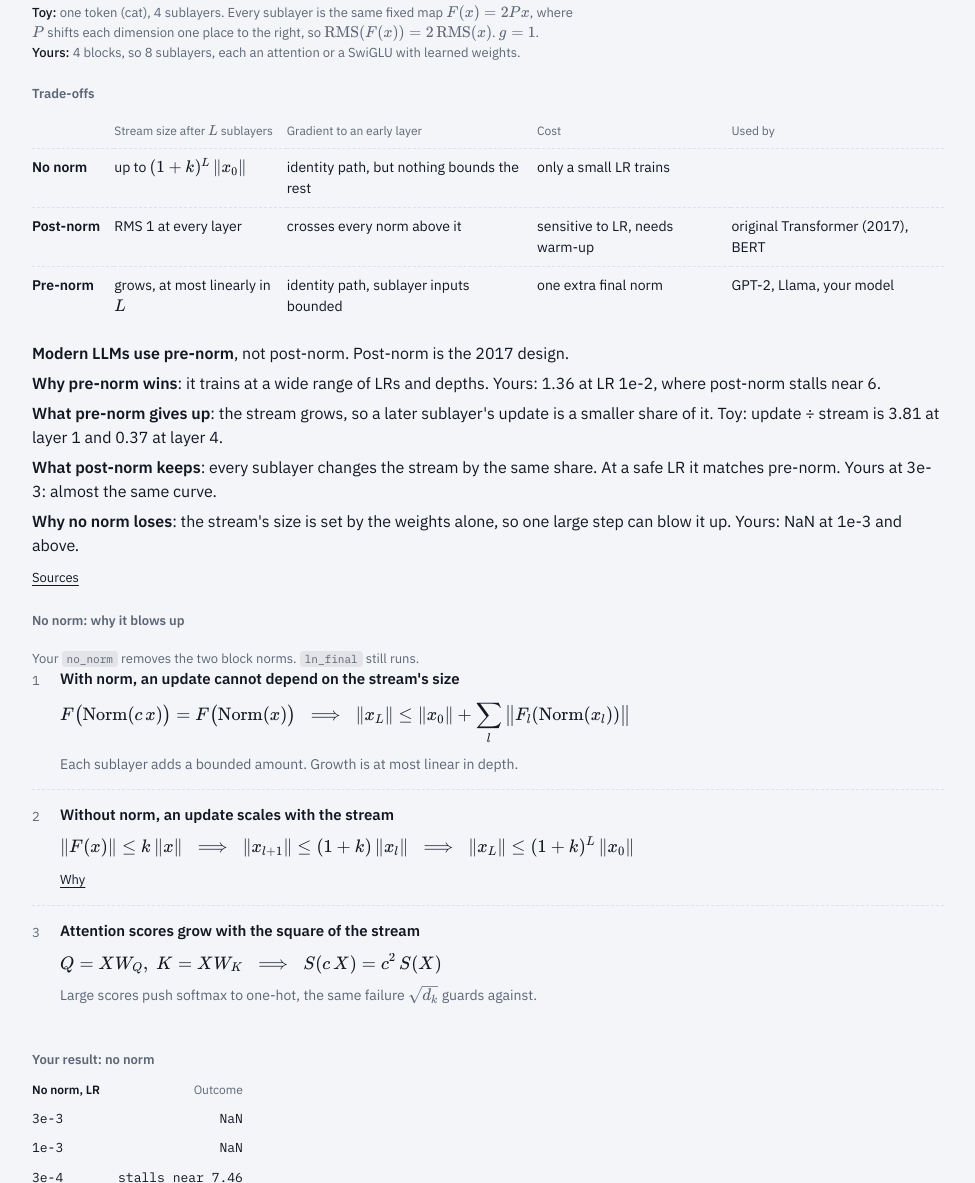
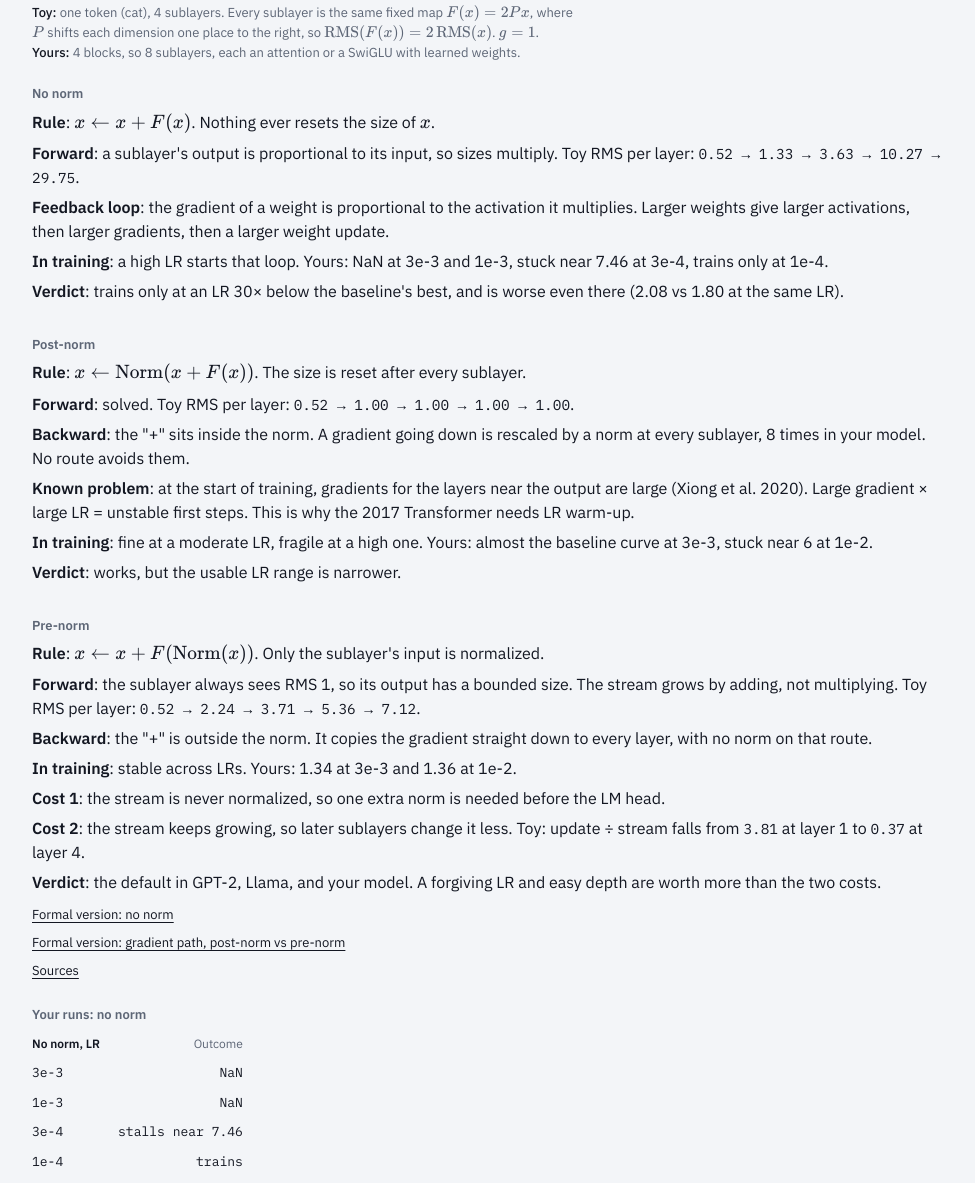
Before and after one commit to ym820/llm-notebook, a plain HTML site: page rmsnorm.html in a window 1280 px wide. Shown: the part 3445-4628 px from the top of the page, without its empty margins (260-1235 px from the left). Drawn offline with nearby package versions, Linux system fonts and the light colour scheme.

Commit message:
Rewrite ablation analysis as concrete per-variant explanations
Co-Authored-By: Claude Fable 5.2 <noreply@anthropic.com>

```diff
--- a/rmsnorm.html
+++ b/rmsnorm.html
@@ -150,24 +150,37 @@
       </div>
       <p class="toy"><b>Toy:</b> one token (cat), 4 sublayers. Every sublayer is the same fixed map \(F(x)=2Px\), where \(P\) shifts each dimension one place to the right, so \(\mathrm{RMS}(F(x))=2\,\mathrm{RMS}(x)\). \(g=1\).<br><b>Yours:</b> 4 blocks, so 8 sublayers, each an attention or a SwiGLU with learned weights.</p>
 
-      <div class="sub">Trade-offs</div>
-      <table class="cmp">
-        <tr><th></th><th>Stream size after \(L\) sublayers</th><th>Gradient to an early layer</th><th>Cost</th><th>Used by</th></tr>
-        <tr><td><b>No norm</b></td><td>up to \((1+k)^L\,\|x_0\|\)</td><td>identity path, but nothing bounds the rest</td><td>only a small LR trains</td><td></td></tr>
-        <tr><td><b>Post-norm</b></td><td>RMS 1 at every layer</td><td>crosses every norm above it</td><td>sensitive to LR, needs warm-up</td><td>original Transformer (2017), BERT</td></tr>
-        <tr><td><b>Pre-norm</b></td><td>grows, at most linearly in \(L\)</td><td>identity path, sublayer inputs bounded</td><td>one extra final norm</td><td>GPT-2, Llama, your model</td></tr>
-      </table>
+      <div class="sub">No norm</div>
       <div class="lines">
-        <p><b>Modern LLMs use pre-norm</b>, not post-norm. Post-norm is the 2017 design.</p>
-        <p><b>Why pre-norm wins</b>: it trains at a wide range of LRs and depths. Yours: 1.36 at LR 1e-2, where post-norm stalls near 6.</p>
-        <p><b>What pre-norm gives up</b>: the stream grows, so a later sublayer's update is a smaller share of it. Toy: update ÷ stream is <span id="rel1"></span> at layer 1 and <span id="rel4"></span> at layer 4.</p>
-        <p><b>What post-norm keeps</b>: every sublayer changes the stream by the same share. At a safe LR it matches pre-norm. Yours at 3e-3: almost the same curve.</p>
-        <p><b>Why no norm loses</b>: the stream's size is set by the weights alone, so one large step can blow it up. Yours: NaN at 1e-3 and above.</p>
+        <p><b>Rule</b>: \(x \leftarrow x + F(x)\). Nothing ever resets the size of \(x\).</p>
+        <p><b>Forward</b>: a sublayer's output is proportional to its input, so sizes multiply. Toy RMS per layer: <span id="seqNo"></span>.</p>
+        <p><b>Feedback loop</b>: the gradient of a weight is proportional to the activation it multiplies. Larger weights give larger activations, then larger gradients, then a larger weight update.</p>
+        <p><b>In training</b>: a high LR starts that loop. Yours: NaN at 3e-3 and 1e-3, stuck near 7.46 at 3e-4, trains only at 1e-4.</p>
+        <p><b>Verdict</b>: trains only at an LR 30× below the baseline's best, and is worse even there (2.08 vs 1.80 at the same LR).</p>
       </div>
-      <details class="aside"><summary>Sources</summary>Post-norm with warm-up: Vaswani et al. 2017. Norm moved to the sublayer input plus a final norm: GPT-2, Radford et al. 2019.<br>Post-norm gradients at initialization and why it needs warm-up: Xiong et al. 2020, "On Layer Normalization in the Transformer Architecture".<br>Post-norm can end better than pre-norm when it trains: Liu et al. 2020, "Understanding the Difficulty of Training Transformers".</details>
 
-      <div class="sub">No norm: why it blows up</div>
-      <p class="toy">Your <code class="i">no_norm</code> removes the two block norms. <code class="i">ln_final</code> still runs.</p>
+      <div class="sub">Post-norm</div>
+      <div class="lines">
+        <p><b>Rule</b>: \(x \leftarrow \mathrm{Norm}(x + F(x))\). The size is reset after every sublayer.</p>
+        <p><b>Forward</b>: solved. Toy RMS per layer: <span id="seqPost"></span>.</p>
+        <p><b>Backward</b>: the "+" sits inside the norm. A gradient going down is rescaled by a norm at every sublayer, 8 times in your model. No route avoids them.</p>
+        <p><b>Known problem</b>: at the start of training, gradients for the layers near the output are large (Xiong et al. 2020). Large gradient × large LR = unstable first steps. This is why the 2017 Transformer needs LR warm-up.</p>
+        <p><b>In training</b>: fine at a moderate LR, fragile at a high one. Yours: almost the baseline curve at 3e-3, stuck near 6 at 1e-2.</p>
+        <p><b>Verdict</b>: works, but the usable LR range is narrower.</p>
+      </div>
+
+      <div class="sub">Pre-norm</div>
+      <div class="lines">
+        <p><b>Rule</b>: \(x \leftarrow x + F(\mathrm{Norm}(x))\). Only the sublayer's input is normalized.</p>
+        <p><b>Forward</b>: the sublayer always sees RMS 1, so its output has a bounded size. The stream grows by adding, not multiplying. Toy RMS per layer: <span id="seqPre"></span>.</p>
+        <p><b>Backward</b>: the "+" is outside the norm. It copies the gradient straight down to every layer, with no norm on that route.</p>
+        <p><b>In training</b>: stable across LRs. Yours: 1.34 at 3e-3 and 1.36 at 1e-2.</p>
+        <p><b>Cost 1</b>: the stream is never normalized, so one extra norm is needed before the LM head.</p>
+        <p><b>Cost 2</b>: the stream keeps growing, so later sublayers change it less. Toy: update ÷ stream falls from <span id="rel1"></span> at layer 1 to <span id="rel4"></span> at layer 4.</p>
+        <p><b>Verdict</b>: the default in GPT-2, Llama, and your model. A forgiving LR and easy depth are worth more than the two costs.</p>
+      </div>
+
+      <details class="aside"><summary>Formal version: no norm</summary>
       <ol class="derive">
         <li><div>
           <div class="what">With norm, an update cannot depend on the stream's size</div>
@@ -185,25 +198,8 @@
           <div class="why">Large scores push softmax to one-hot, the same failure \(\sqrt{d_k}\) guards against.</div>
         </div></li>
       </ol>
-      <div class="sub">Your result: no norm</div>
-      <table class="blend">
-        <tr><th>No norm, LR</th><th>Outcome</th></tr>
-        <tr><td>3e-3</td><td>NaN</td></tr>
-        <tr><td>1e-3</td><td>NaN</td></tr>
-        <tr><td>3e-4</td><td>stalls near 7.46</td></tr>
-        <tr><td>1e-4</td><td>trains</td></tr>
-      </table>
-      <img class="plot" src="img/no-norm-lr-comparison.png" alt="Validation loss for the model without norm at four learning rates. Only 1e-4 decreases steadily." loading="lazy">
-      <table class="blend">
-        <tr><th>Model</th><th>Val loss</th></tr>
-        <tr><td>Best baseline, LR 3e-3</td><td>1.3387</td></tr>
-        <tr><td>Baseline, LR 1e-4</td><td>1.8004</td></tr>
-        <tr><td>No norm, LR 1e-4</td><td>2.0827</td></tr>
-      </table>
-      <img class="plot" src="img/no-norm_ablation.png" alt="Validation loss: no norm at 1e-4 stays above the baseline at 1e-4, which stays above the baseline at 3e-3." loading="lazy">
-      <p class="toy">Of the 0.74 gap to the best baseline: about 0.46 comes from the lower LR, about 0.28 from removing the norm.</p>
-
-      <div class="sub">Post-norm vs pre-norm: the gradient path</div>
+      </details>
+      <details class="aside"><summary>Formal version: gradient path, post-norm vs pre-norm</summary>
       <ol class="derive">
         <li><div>
           <div class="what">Forward: the stream is renormalized after every sublayer</div>
@@ -226,7 +222,28 @@
           <details class="aside"><summary>Why</summary>From \(y_i=g_i u_i/r\) with \(r=\mathrm{RMS}(u)\) and \(\partial r/\partial u_j=u_j/(d_{model}\,r)\).<br>Two effects: it rescales the gradient by \(1/\mathrm{RMS}(u)\), and it removes the component along \(u\), since \(J_{\mathrm{Norm}}(u)\,u=0\).<br>Reference: Xiong et al. 2020, "On Layer Normalization in the Transformer Architecture".</details>
         </div></li>
       </ol>
-      <div class="sub">Your result: post-norm</div>
+      </details>
+      <details class="aside"><summary>Sources</summary>Post-norm with warm-up: Vaswani et al. 2017. Norm moved to the sublayer input, plus a final norm: GPT-2, Radford et al. 2019.<br>Large gradients near the output in post-norm at initialization: Xiong et al. 2020, "On Layer Normalization in the Transformer Architecture".</details>
+
+      <div class="sub">Your runs: no norm</div>
+      <table class="blend">
+        <tr><th>No norm, LR</th><th>Outcome</th></tr>
+        <tr><td>3e-3</td><td>NaN</td></tr>
+        <tr><td>1e-3</td><td>NaN</td></tr>
+        <tr><td>3e-4</td><td>stalls near 7.46</td></tr>
+        <tr><td>1e-4</td><td>trains</td></tr>
+      </table>
+      <img class="plot" src="img/no-norm-lr-comparison.png" alt="Validation loss for the model without norm at four learning rates. Only 1e-4 decreases steadily." loading="lazy">
+      <table class="blend">
+        <tr><th>Model</th><th>Val loss</th></tr>
+        <tr><td>Best baseline, LR 3e-3</td><td>1.3387</td></tr>
+        <tr><td>Baseline, LR 1e-4</td><td>1.8004</td></tr>
+        <tr><td>No norm, LR 1e-4</td><td>2.0827</td></tr>
+      </table>
+      <img class="plot" src="img/no-norm_ablation.png" alt="Validation loss: no norm at 1e-4 stays above the baseline at 1e-4, which stays above the baseline at 3e-3." loading="lazy">
+      <p class="toy">Of the 0.74 gap to the best baseline: about 0.46 comes from the lower LR, about 0.28 from removing the norm.</p>
+
+      <div class="sub">Your runs: post-norm</div>
       <table class="blend">
         <tr><th>LR</th><th>Pre-norm (baseline)</th><th>Post-norm</th></tr>
         <tr><td>3e-3</td><td>1.3387</td><td>slightly above baseline at every eval</td></tr>
@@ -361,6 +378,8 @@ console.assert(rms(MODES[2].xs[LAYERS]) > 3 * rms(MODES[0].xs[LAYERS]), "no-norm
 
 // size of the sublayer's output relative to the stream it is added to
 const upd = (m, l) => rms(F(m === MODES[0] ? norm(m.xs[l - 1]) : m.xs[l - 1])) / rms(m.xs[l - 1]);
+const seq = m => m.xs.map(x => f(rms(x))).join(" → ");
+$("seqPre").textContent = seq(MODES[0]); $("seqPost").textContent = seq(MODES[1]); $("seqNo").textContent = seq(MODES[2]);
 $("rel1").textContent = f(upd(MODES[0], 1)); $("rel4").textContent = f(upd(MODES[0], LAYERS));
 let mode = 0, layer = 1;
 MODES.forEach((m, i) => {
--- a/style.css
+++ b/style.css
@@ -204,3 +204,5 @@ div.cell { display: grid; place-items: center; }
 .cmp tr:first-child th { border-top: 0; }
 .cmp td:first-child { white-space: nowrap; }
 .node-pad > .lines { margin-bottom: 10px; }
+.lines span[id] { font-family: var(--mono); font-size: 0.9em; }
+details.aside .derive { margin-top: 10px; color: var(--ink); }
```
Also changed, not shown: 1 other file.
